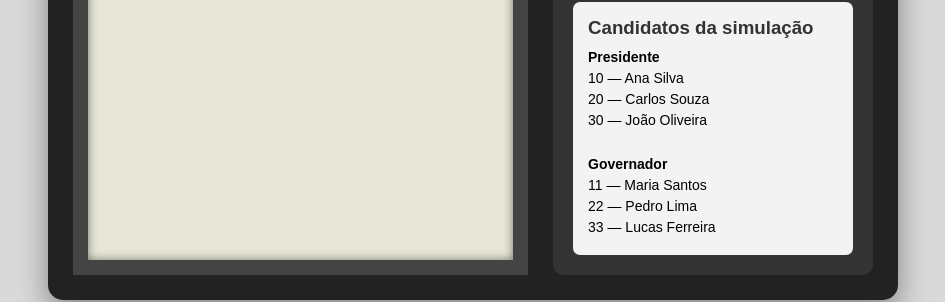
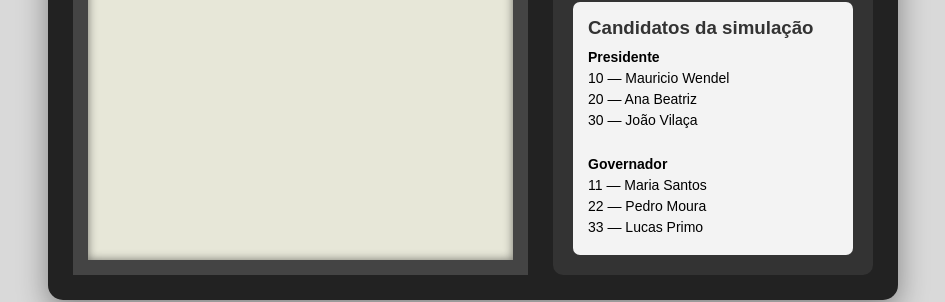
Before and after one commit to arthurdino2014-lab/Atividade-02-10-2026, a plain HTML site: page index.html in a window 1280 px wide. Shown: the part 639-941 px from the top of the page, without its empty margins (167-1112 px from the left). Drawn offline with Linux system fonts and the light colour scheme.

Commit message:
Atividade 3 (Atualizada)

```diff
--- a/index.html
+++ b/index.html
@@ -279,15 +279,15 @@
                     </p>
 
                     <p class="candidato">
-                        10 — Ana Silva
+                        10 — Mauricio Wendel
                     </p>
 
                     <p class="candidato">
-                        20 — Carlos Souza
+                        20 — Ana Beatriz
                     </p>
 
                     <p class="candidato">
-                        30 — João Oliveira
+                        30 — João Vilaça
                     </p>
 
                     <br>
@@ -301,11 +301,11 @@
                     </p>
 
                     <p class="candidato">
-                        22 — Pedro Lima
+                        22 — Pedro Moura
                     </p>
 
                     <p class="candidato">
-                        33 — Lucas Ferreira
+                        33 — Lucas Primo
                     </p>
 
                 </div>
```
